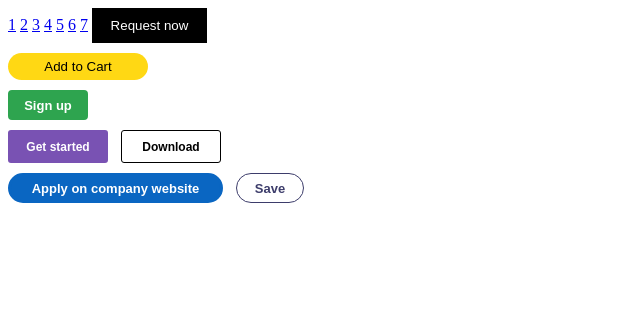
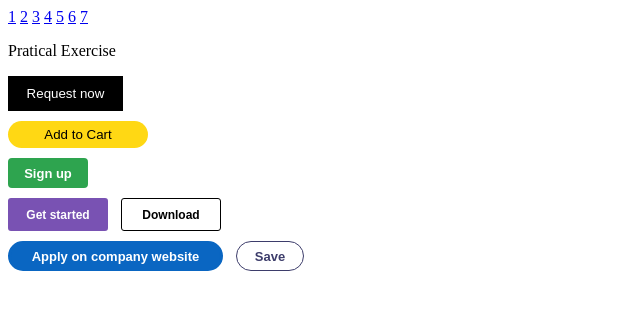
Before and after one commit to Okanlawon11/my-first-html-code, a plain HTML site: page lessonExercise3aHoverTransitionShadow.html in a window 1280 px wide. Shown: the whole page, without its empty margins (0-640 px from the left). Drawn offline with Linux system fonts and the light colour scheme.

Commit message:
add a paragraph

```diff
--- a/lessonExercise3aHoverTransitionShadow.html
+++ b/lessonExercise3aHoverTransitionShadow.html
@@ -180,6 +180,7 @@
     <a href="lessonExercise4ChromeDevTools&CSSBoxModel.html">6</a>
     <a href="lessonExercise5aTextStyle.html">7</a>
 
+    <p>Pratical Exercise</p>
 
     <button class="requestnow-button">Request now</button>  <br>
 
```
